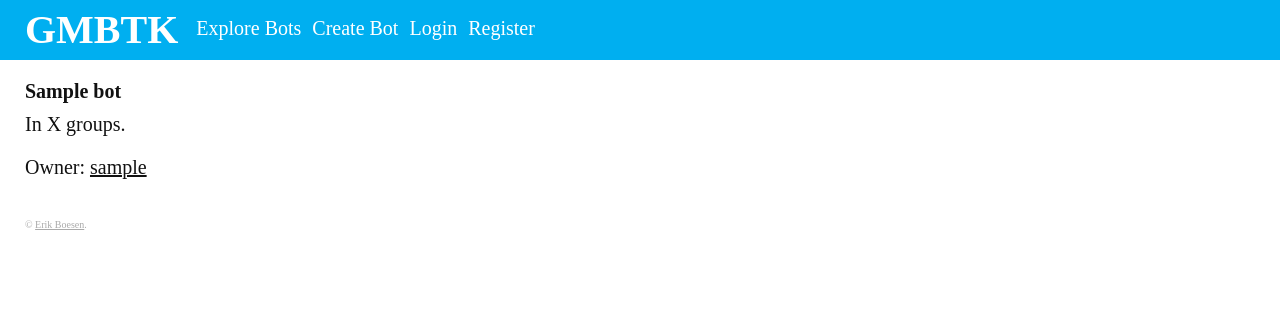
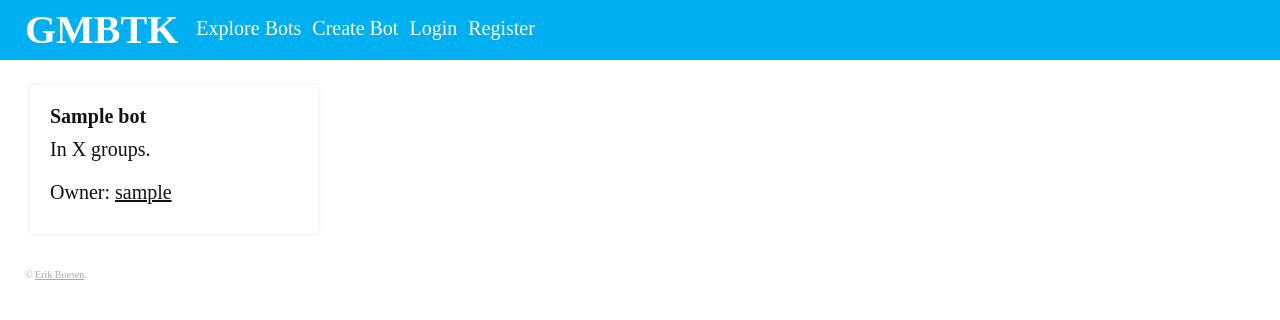
Before and after one commit to MeBots/MeBots, a Flask app: page / in a window 1280 px wide. Shown: the top 320 px of the page. Run offline with Flask 2, Linux system fonts and the light colour scheme; tables that the repository leaves empty hold one stand-in row (values such as "Sample post"); some web fonts are replaced.

Commit message:
Clean up bot list styling slightly

```diff
--- a/app/static/stylesheets/main.css
+++ b/app/static/stylesheets/main.css
@@ -33,6 +33,9 @@ header nav ul {
     display: inline-block;
     vertical-align: top;
     margin-top: 7px;
+}
+header nav ul.session {
+    float: right;
 }
 header nav li {
     list-style: none;
@@ -73,6 +76,16 @@ section:last-of-type {
     height: 100px;
 }
 .profile .details {
+}
+.bot_list {
+
+}
+.bot_list .bot {
+    display: inline-block;
+    width: 3in;
+    margin: 5px;
+    padding: 20px;
+    box-shadow: 0 0 5px rgba(0, 0, 0, 0.1);
 }
 p {
     padding: 10px 0;
--- a/app/templates/_bot_list.html
+++ b/app/templates/_bot_list.html
@@ -1,8 +1,10 @@
 {% if bots %}
+<div class="bot_list">
     {% for bot in bots %}
         {% include '_bot.html' %}
     {% endfor %}
     {% include '_pagination.html' %}
+</div>
 {% else %}
 <p>No bots were found. <a href="{{ url_for('create_bot') }}">Create one?</a></p>
 {% endif %}
```
